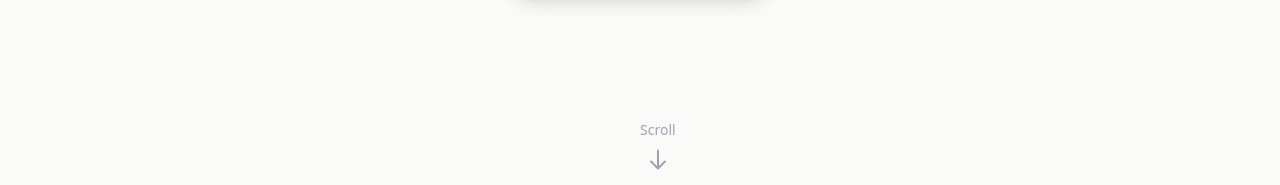
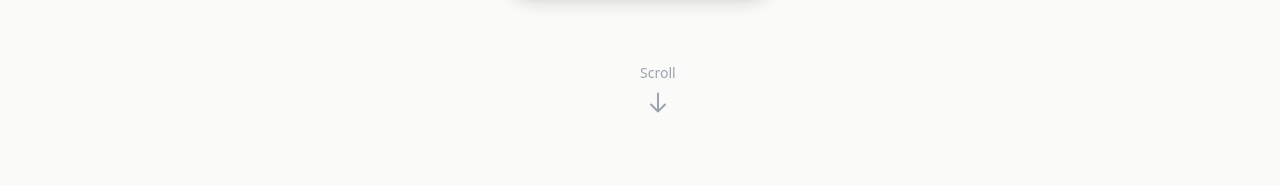
Before and after one commit to MiniMuuu2-0/MusicDramaRadio-Website, a React (Vite) app: page /#/ in a window 1280 px wide. Shown: the part 615-800 px from the top of the page. Built offline with nearby package versions, Linux system fonts and the light colour scheme; the HTML template or start-up script is replaced by a standard one.

Commit message:
Fix: center ScrollIndicator using fixed positioning

```diff
--- a/src/components/ScrollIndicator.jsx
+++ b/src/components/ScrollIndicator.jsx
@@ -1,6 +1,6 @@
 function ScrollIndicator() {
   return (
-    <div className="absolute bottom-16 left-1/2 transform -translate-x-1/2 animate-bounce">
+    <div className="fixed bottom-16 left-1/2 transform -translate-x-1/2 animate-bounce z-10">
       <div className="flex flex-col items-center">
         <span className="text-gray-400 dark:text-gray-500 text-sm mb-2">Scroll</span>
         <svg
```
